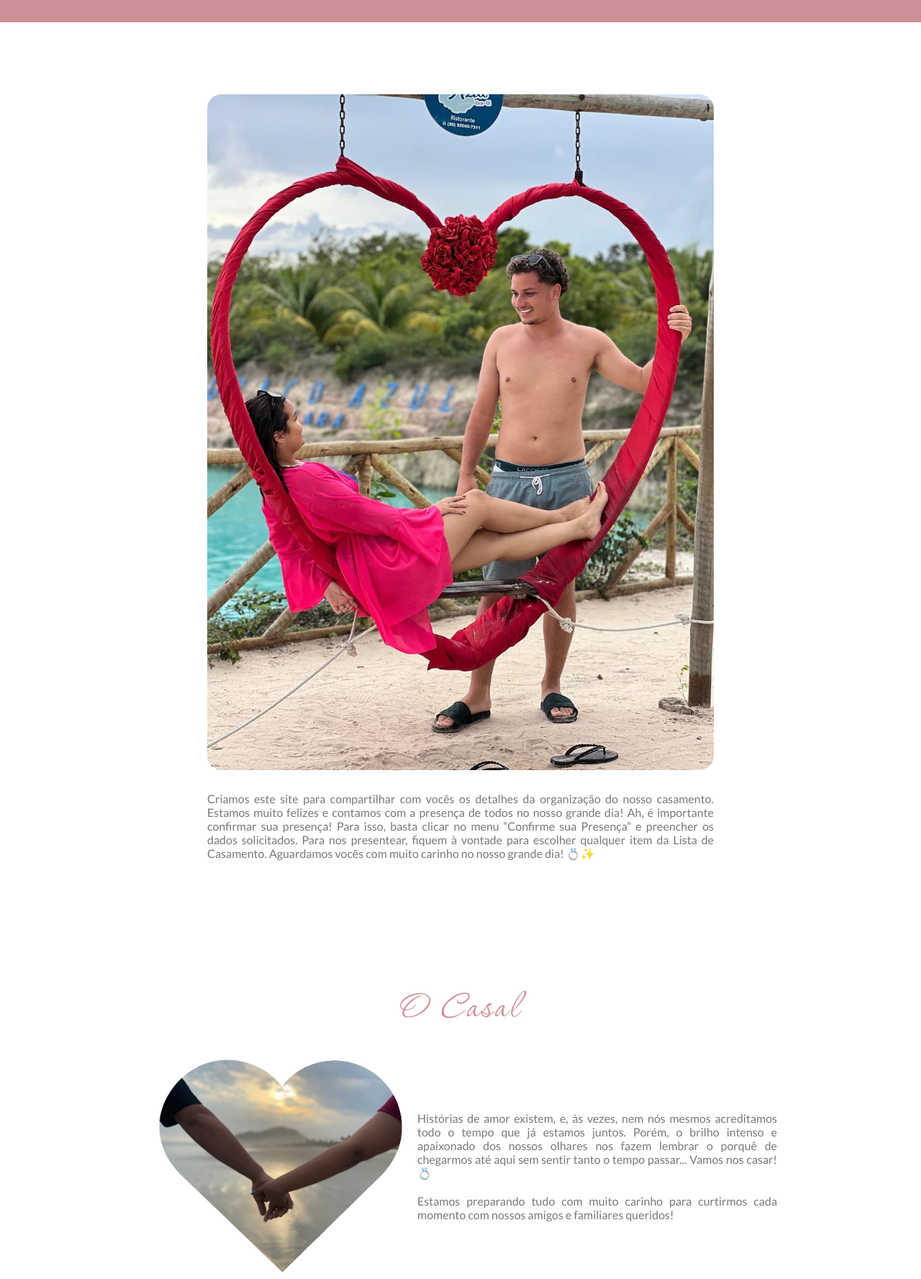
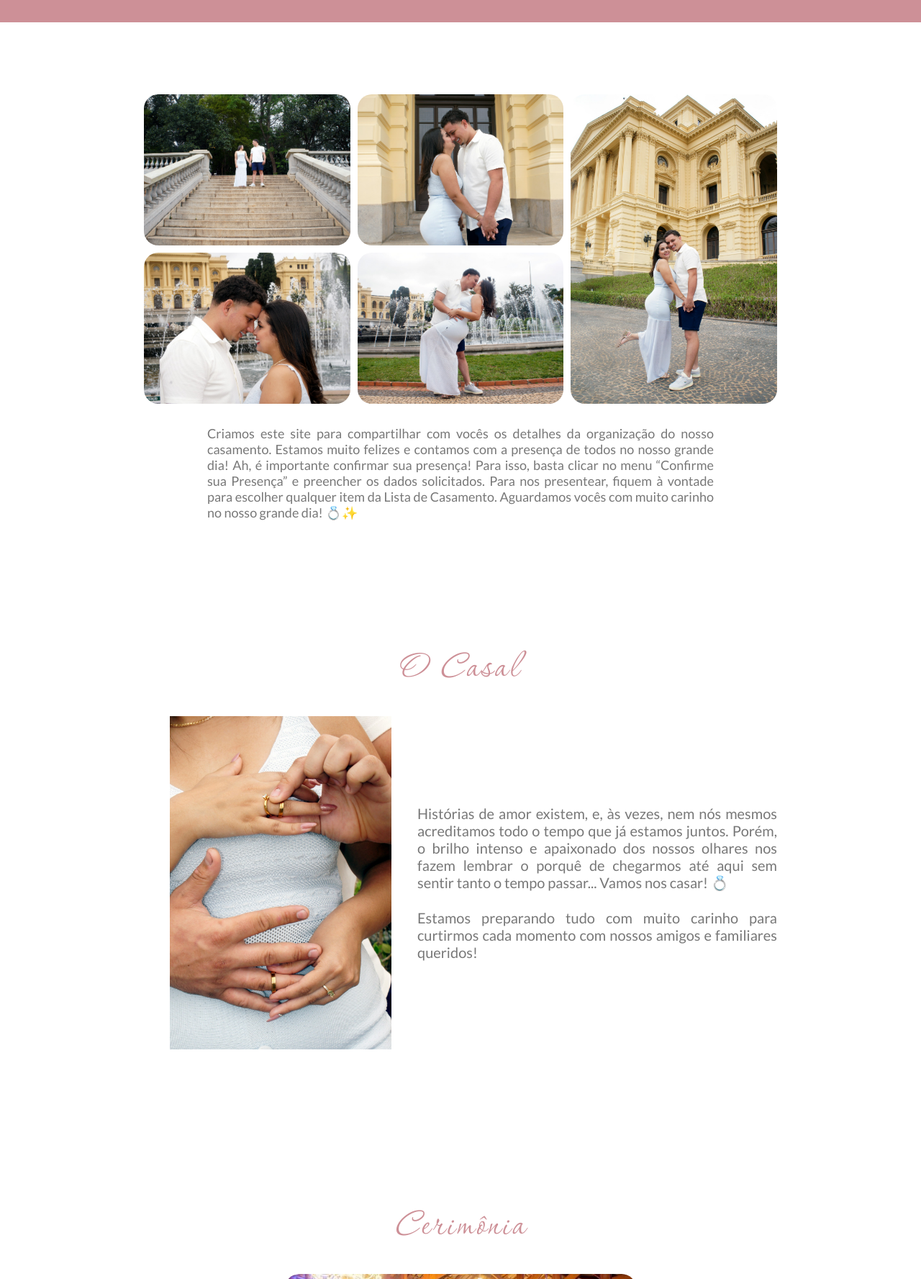
Before and after one commit to gabicerqueira/SaveTheDate, a plain HTML site: page index.html in a window 1280 px wide. Shown: the part 1020-2797 px from the top of the page at 72% size. Drawn offline with Linux system fonts and the light colour scheme; no server answers.

Commit message:
Fotos
troca das fotos

```diff
--- a/index.html
+++ b/index.html
@@ -68,7 +68,13 @@
 
     <div class="container">
         <div class="foto">
-            <img src="images/casal.jpeg" alt="Foto da Bianca e do Murillo">
+            <div class="fotos-principais">
+                <img src="images/PHOTO1.jpg" alt="">
+                <img src="images/PHOTO2.jpg" alt="">
+                <img src="images/PHOTO3.jpg" alt="">
+                <img src="images/PHOTO4.jpg" alt="">
+                <img src="images/PHOTO5.jpg" alt="">
+            </div>
             <p>Criamos este site para compartilhar com vocês os detalhes da organização do nosso casamento.
                 Estamos muito felizes e contamos com a presença de todos no nosso grande dia!
                 Ah, é importante confirmar sua presença! Para isso, basta clicar no menu “Confirme sua Presença” e
@@ -81,7 +87,7 @@
             <div class="casal">
                 <h2>O Casal</h2>
                 <div class="juntos">
-                    <img src="images/coracao.png" alt="Foto das mãos da Bianca e Murillo" class="foto-coracao">
+                    <img src="images/coracao.jpg" alt="Foto das mãos da Bianca e Murillo" class="foto-coracao">
                     <p>
                         Histórias de amor existem, e, às vezes, nem nós mesmos acreditamos todo o tempo que já estamos
                         juntos.
--- a/script.js
+++ b/script.js
@@ -135,7 +135,7 @@ Observações: ${obs}
 
 Obrigado!`;
 
-      const numeroNoiva = '5511970204225';
+      const numeroNoiva = '5511989002131';
       window.open(`https://wa.me/${numeroNoiva}?text=${encodeURIComponent(mensagem)}`, '_blank');
     });
   }
--- a/style.css
+++ b/style.css
@@ -177,13 +177,56 @@ html {
     flex-direction: column;
 }
 
-.foto img {
-    width: 80%;
+/* Grid principal */
+.foto .fotos-principais {
+    display: grid;
+    grid-template-columns: repeat(3, 1fr);
+    grid-template-rows: repeat(2, 1fr);
+    gap: 10px;
+    width: 100%;
+    grid-template-areas:
+        "img1 img2 img5"
+        "img3 img4 img5";
+}
+
+/* Imagens */
+.foto .fotos-principais img {
+    width: 100%;
+    height: 100%;
     border-radius: 20px;
+    object-fit: cover;
+}
+
+/* Posições específicas */
+.foto .fotos-principais img:nth-child(1) {
+    grid-area: img1;
+}
+
+.foto .fotos-principais img:nth-child(2) {
+    grid-area: img2;
+}
+
+.foto .fotos-principais img:nth-child(3) {
+    grid-area: img3;
+}
+
+.foto .fotos-principais img:nth-child(4) {
+    grid-area: img4;
+}
+
+.foto .fotos-principais img:nth-child(5) {
+    grid-area: img5;
+}
+
+.foto .fotos-principais img:nth-child(5) {
+    object-fit: contain;
+    /* mostra a foto inteira */
+    background-color: #fff;
+    /* opcional: evita bordas pretas */
 }
 
 .foto p {
-    font: 400 16px 'Lato-regular', sans-serif;
+    font: 400 18px 'Lato-regular', sans-serif;
     color: #787878;
     width: 80%;
     margin-top: 30px;
@@ -215,8 +258,7 @@ h2 {
 }
 
 .foto-coracao {
-    width: 40%;
-    height: 40%;
+    width: 35%;
     object-fit: cover;
     display: block;
     margin: 0 auto;
@@ -225,7 +267,7 @@ h2 {
 .juntos p {
     max-width: 500px;
     line-height: 1.6;
-    font: 400 16px 'Lato-regular', sans-serif;
+    font: 400 20px 'Lato-regular', sans-serif;
     color: #787878;
     text-align: justify;
 }
@@ -249,12 +291,13 @@ h2 {
 
 .local img {
     border-radius: 20px;
+    width: 70%;
 }
 
 .infos p {
     max-width: 500px;
     line-height: 1.6;
-    font: 400 16px 'Lato-regular', sans-serif;
+    font: 400 18px 'Lato-regular', sans-serif;
     color: #787878;
     text-align: center;
 }
@@ -266,7 +309,7 @@ h2 {
 }
 
 .local .legenda {
-    font: 500 14px 'Lato-regular', sans-serif;
+    font: 500 16px 'Lato-regular', sans-serif;
     color: #787878;
     text-align: center;
 }
@@ -313,7 +356,7 @@ h2 {
 }
 
 .teaser p {
-    font-size: 18px;
+    font-size: 20px;
     color: #000000;
     line-height: 1.5;
     font-family: 'Lato-regular', serif;
@@ -328,7 +371,7 @@ h2 {
     color: white;
     text-decoration: none;
     border-radius: 50px;
-    font: 400 16px 'Lato-bold', serif;
+    font: 400 18px 'Lato-bold', serif;
     text-transform: uppercase;
     letter-spacing: 1px;
     transition: all 0.3s ease;
@@ -374,7 +417,7 @@ h2 {
 #presenca .form label {
     display: block;
     color: #5d758d;
-    font: 700 16px "Lato-bold", sans-serif;
+    font: 700 18px "Lato-bold", sans-serif;
     line-height: 22px;
     margin-bottom: 8px;
 }
@@ -434,7 +477,8 @@ h2 {
     color: #fff;
     border: none;
     border-radius: 10px;
-    font-size: 16px;
+    font-size: 18px;
+    font-weight: 700;
     cursor: pointer;
     transition: all 0.3s ease;
     box-shadow: 0px 4px 8px 0px #5d758d1f;
@@ -462,7 +506,7 @@ h2 {
 #nomes-criancas label {
     display: block;
     color: #5d758d;
-    font: 700 15px "Lato-bold", sans-serif;
+    font: 700 18px "Lato-bold", sans-serif;
     margin-bottom: 6px;
 }
 
@@ -473,7 +517,7 @@ h2 {
     padding: 8px 12px;
     border: 1px solid #ccc;
     border-radius: 8px;
-    font: 400 15px "Lato-regular", sans-serif;
+    font: 400 17px "Lato-regular", sans-serif;
     color: #555;
     box-sizing: border-box;
 }
@@ -563,7 +607,7 @@ h2 {
     margin-bottom: 20px;
     border: 1px solid #ccc;
     border-radius: 8px;
-    font: 400 15px 'Lato-regular', sans-serif;
+    font: 400 17px 'Lato-regular', sans-serif;
     color: #555;
     box-sizing: border-box;
     transition: border 0.3s;
@@ -590,7 +634,7 @@ h2 {
     padding: 15px;
     background-color: #cd9097;
     color: #fff;
-    font: 400 16px 'Lato-bold', sans-serif;
+    font: 400 18px 'Lato-bold', sans-serif;
     border-radius: 10px;
     cursor: pointer;
     transition: all 0.3s ease;
@@ -614,11 +658,11 @@ h2 {
 
 .recado strong {
     color: #cd9097;
-    font: 700 16px 'Lato-bold', sans-serif;
+    font: 700 18px 'Lato-bold', sans-serif;
 }
 
 .recado p {
-    font: 400 15px 'Lato-regular', sans-serif;
+    font: 400 18px 'Lato-regular', sans-serif;
     color: #555;
     margin-top: 5px;
     line-height: 1.5;
@@ -640,8 +684,10 @@ h2 {
     left: 15px;
     width: 35px;
     height: 35px;
-  background-color: rgba(255, 192, 203, 0.15); /* fundo rosinha bem suave */
-  border: 2px solid #cd9097; /* borda rosa */
+    background-color: rgba(255, 192, 203, 0.15);
+    /* fundo rosinha bem suave */
+    border: 2px solid #cd9097;
+    /* borda rosa */
     border-radius: 50%;
     cursor: pointer;
     outline: none;
@@ -665,7 +711,8 @@ h2 {
     height: 0;
     border-style: solid;
     border-width: 10px 0 10px 18px;
-  border-color: transparent transparent transparent #cd9097; /* ícone play rosinha */
+    border-color: transparent transparent transparent #cd9097;
+    /* ícone play rosinha */
     transition: all 0.2s ease;
 }
 
```
Also changed, not shown: images/PHOTO1.jpg (added), images/PHOTO2.jpg (added), images/PHOTO3.jpg (added), images/PHOTO4.jpg (added), images/PHOTO5.jpg (added), images/coracao.JPG (added). Lines whose indentation alone changed are shown as unchanged.
